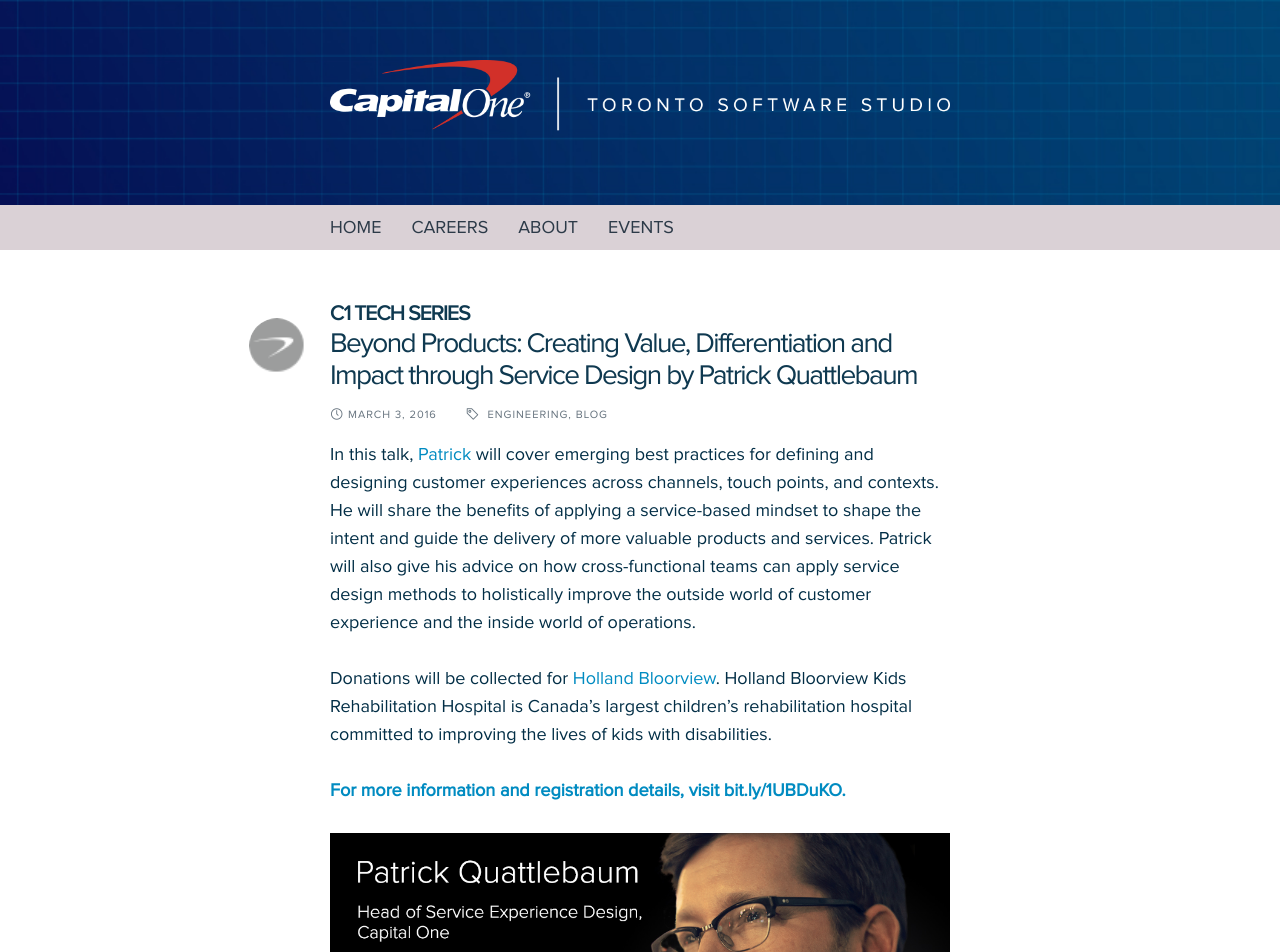
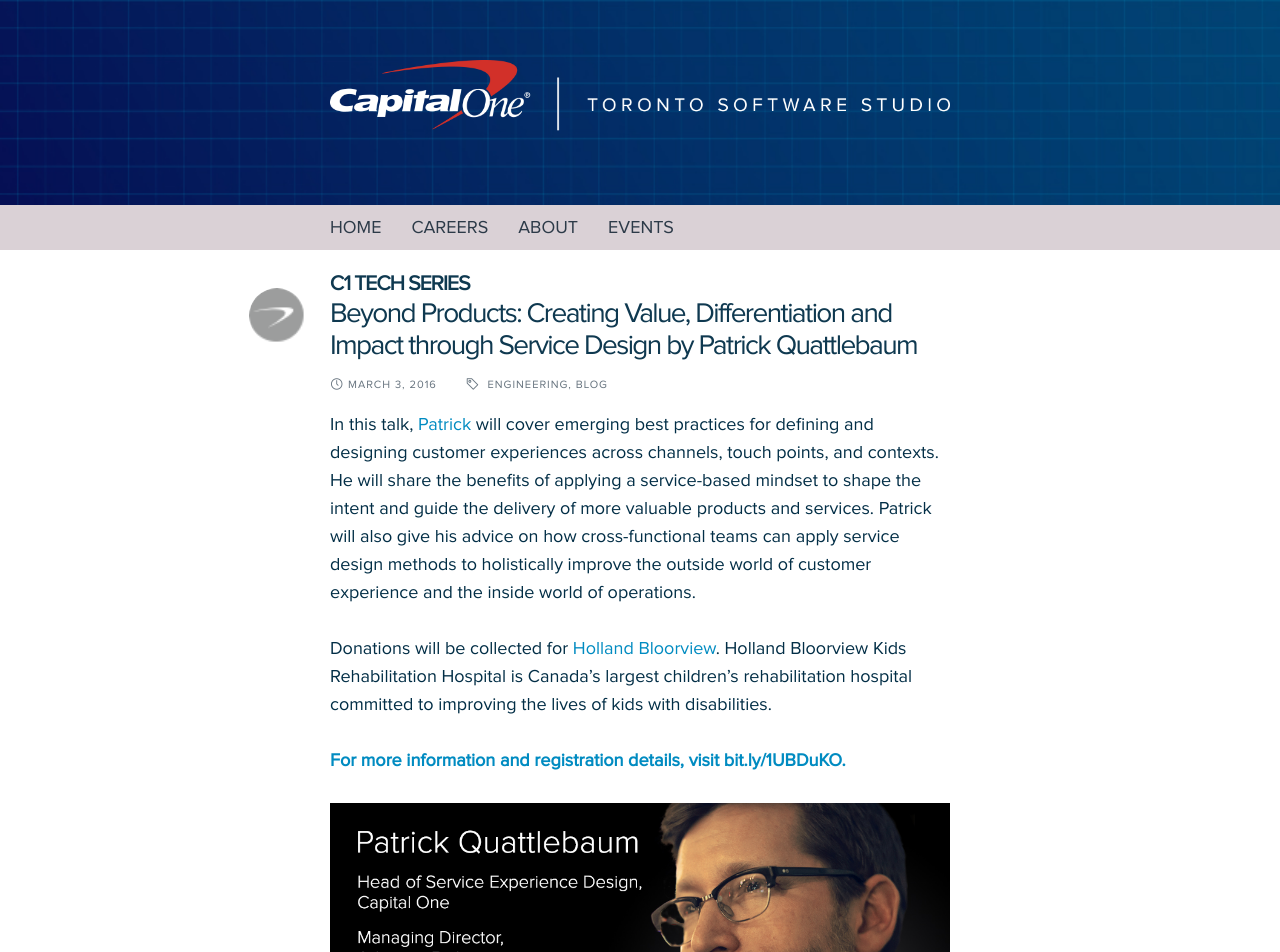
Before and after one commit to CapitalOneCanada/capitalonecanada.github.io, a Jekyll site: the page built from index.html, in a window 1280 px wide. Shown: the top 952 px of the page. Built offline with Jekyll 4.4.1, drawn with Linux system fonts in a browser that asks for light colours; nearby versions of some CDN libraries; Markdown is read by kramdown in place of the engine named in the settings.

Commit message:
Modified spacing at top of posts and list of posts

```diff
--- a/_includes/footer.html
+++ b/_includes/footer.html
@@ -9,9 +9,9 @@
         <br/><br/><a href="http://www.capitalone.ca/about/privacy" target="_blank">Privacy Policy</a> | <a href="http://www.capitalone.ca/about/terms-of-use/" target="_blank">Terms of Use</a>
         </p>
         <links>
-            <a href="http://www.capitalonelabs.com" style="color: #7A8792" target="_blank"> Capital One Labs (US)</a>.<br/>
-            <a href="http://www.capitalone.io/" style="color: #7A8792" target="_blank"> Capital One Tech Blog (US)</a>.<br/>
-            <a href="https://www.capitalone.com/go-digital/" style="color: #7A8792" target="_blank"> Capital One Digital (US)</a>.
+            <a href="http://www.capitalonelabs.com" style="color: #7A8792" target="_blank"> Capital One Labs (US)</a><br/>
+            <a href="http://www.capitalone.io/" style="color: #7A8792" target="_blank"> Capital One Tech Blog (US)</a><br/>
+            <a href="https://www.capitalone.com/go-digital/" style="color: #7A8792" target="_blank"> Capital One Digital (US)</a>
         </links>
     </div>
 </footer>
--- a/css/base.css
+++ b/css/base.css
@@ -38,7 +38,7 @@
 h1										{ font-family:"ProxLight","Helvetica Neue Light","Helvetica Neue",Arial,sans-serif; font-size:40px; line-height:48px; margin:0 0 8px -2px; }
 h2										{ font-family:"ProxLight","Helvetica Neue Light","Helvetica Neue",Arial,sans-serif; font-size:20px; line-height:28px; color:#8C99A3; margin:0; }
 
-#post_list                              { margin: 30px auto; }
+#post_list                              { margin: 0 auto; }
 
 #post_list .sorting						{ border-bottom:1px solid #c2c0c5; position:relative; }
 #post_list .sorting a					{ display:block; float:left; font-size:20px; line-height:32px; color:#99A1A9; border-bottom:1px solid transparent; margin:0 30px -1px 0; transition:all ease-out 200ms; }
@@ -67,7 +67,7 @@
 #post_list article .author				{ margin-bottom:20px; transition:all ease-out 200ms; }
 #post_list article .author .pic			{ width:56px; height:56px; display:block; border-radius:50%; overflow:hidden; position:relative; z-index:4; float:left; }
 #post_list article .author .pic img		{ width:100%; height:auto; }
-#post_list article .author p			{ display:block; padding-top:12px; position:relative; float:left; margin-left:15px; }
+#post_list article .author p			{ display:block; padding-top:8.5px; position:relative; float:left; margin-left:15px; }
 #post_list article .author p strong		{ font-family:"ProxSemibold","Helvetica Neue Bold","Helvetica Neue",Arial,sans-serif; font-size:20px; line-height:20px; }
 #post_list article .author p span		{ display:block; font-size:11px; line-height:11px; text-transform:uppercase; letter-spacing:1px; color:#67747F; }
 
@@ -91,7 +91,7 @@
 .post #top_header .read_more			{ font-family:"ProxSemibold","Helvetica Neue Bold","Helvetica Neue",Arial,sans-serif; }
 /*.post #top_header .content              { padding: 0 0; }*/
 
-.post #main								{ padding: 20px 0; }
+.post #main								{ padding: 0 0; }
 .post #main .details                    { font-size: 11px; line-height: 20px; text-transform: uppercase; letter-spacing: 1px; color: #67747F; margin-bottom: 13px; }
 .post #main .details p					{ display:inline-block; padding-left:25px}
 .post #main img							{ width:auto; max-width:100%; height:auto; display:block; margin:0 auto 20px; }
```
